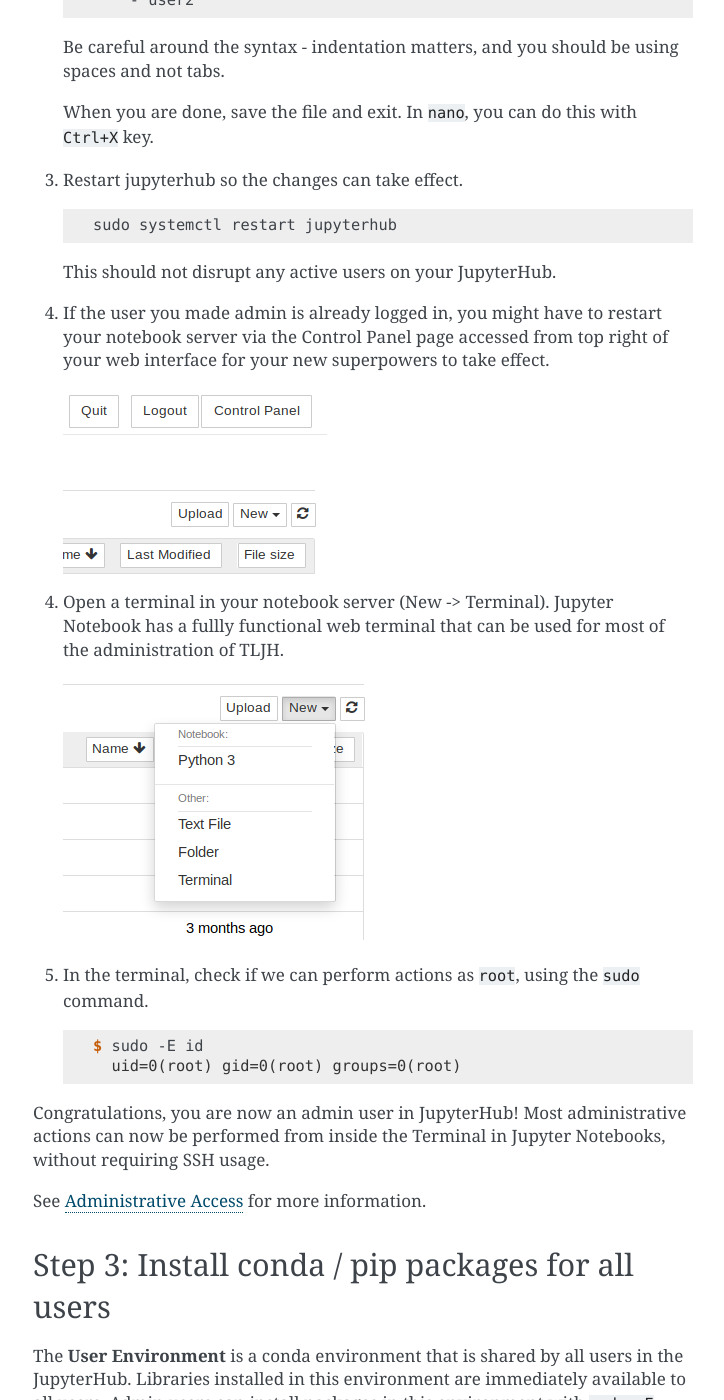
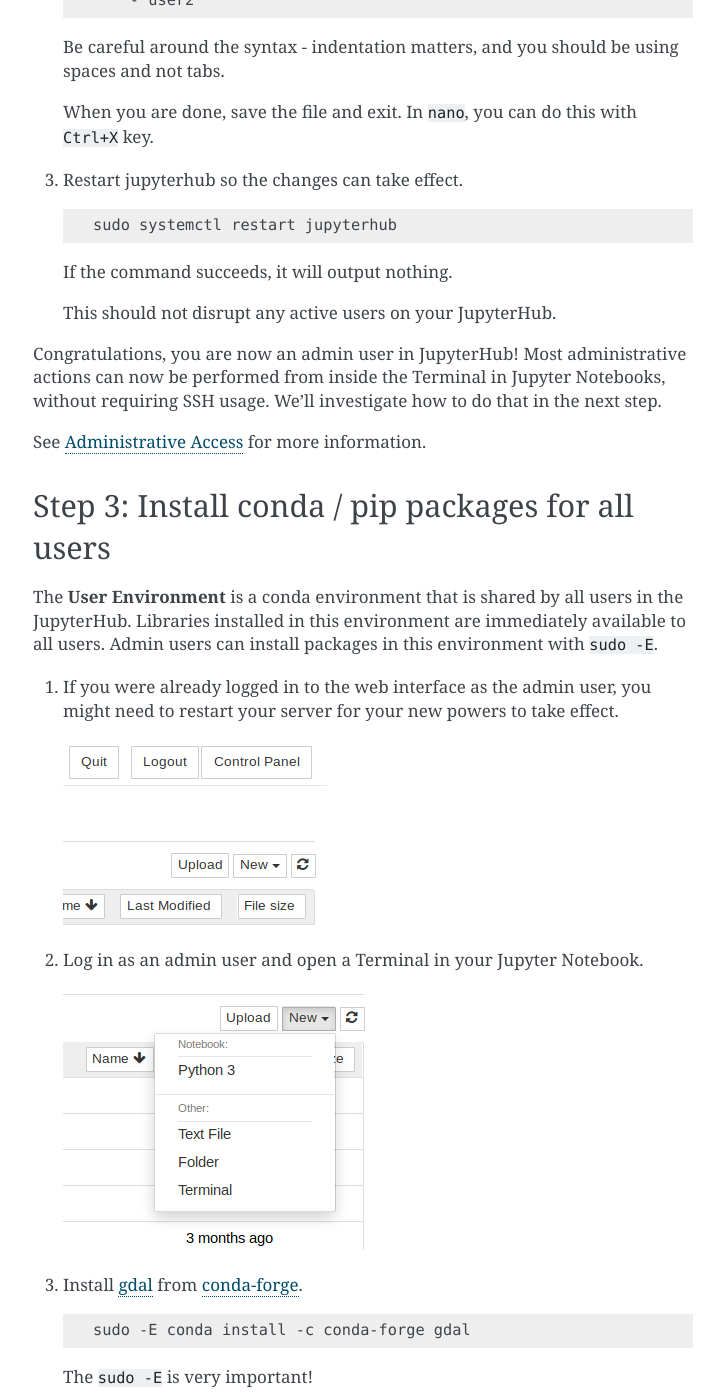
Before and after one commit to jupyterhub/the-littlest-jupyterhub, a Sphinx documentation site: the page built from docs/tutorials/quickstart.rst, in a window 1280 px wide and 1400 px high, scrolled down 1322 px. Shown: the whole window, without its empty margins (387-1111 px from the left). Built offline with Sphinx 7.4.7, drawn with Linux system fonts in a browser that asks for light colours; some of the changed text lies outside the part shown.

Commit message:
Cleanup quickstart to be simpler & clearer
Refer #8

```diff
--- a/docs/tutorials/quickstart.rst
+++ b/docs/tutorials/quickstart.rst
@@ -72,33 +72,13 @@
 
       sudo systemctl restart jupyterhub
 
+   If the command succeeds, it will output nothing.
+
    This should not disrupt any active users on your JupyterHub.
-
-4. If the user you made admin is already logged in, you might have to restart your
-   notebook server via the Control Panel page accessed from top right of your web
-   interface for your new superpowers to take effect.
-
-   .. image:: ../images/control_panel_button.png
-      :alt: Control Panel button on top right of Notebook interface
-
-4. Open a terminal in your notebook server (New -> Terminal). Jupyter Notebook
-   has a fullly functional web terminal that can be used for most of the administration
-   of TLJH.
-
-   .. image:: ../images/new_terminal_button.png
-      :alt: New Terminal button under New menu
-
-5. In the terminal, check if we can perform actions as ``root``, using the ``sudo``
-   command.
-
-   .. code-block:: console
-
-     $ sudo -E id
-       uid=0(root) gid=0(root) groups=0(root)
 
 Congratulations, you are now an admin user in JupyterHub! Most administrative
 actions can now be performed from inside the Terminal in Jupyter Notebooks,
-without requiring SSH usage.
+without requiring SSH usage. We'll investigate how to do that in the next step.
 
 See :ref:`admin_access` for more information.
 
@@ -110,8 +90,18 @@
 available to all users. Admin users can install packages in this environment
 with ``sudo -E``.
 
-1. As an admin user, open a terminal in your notebook server
-2. Install `gdal <https://anaconda.org/conda-forge/gdal>`_ from `conda-forge <https://conda-forge.org/>`_.
+#. If you were already logged in to the web interface as the admin user, you
+   might need to restart your server for your new powers to take effect.
+
+   .. image:: ../images/control_panel_button.png
+      :alt: Control Panel button on top right of Notebook interface
+
+#. Log in as an admin user and open a Terminal in your Jupyter Notebook.
+
+   .. image:: ../images/new_terminal_button.png
+      :alt: New Terminal button under New menu
+
+#. Install `gdal <https://anaconda.org/conda-forge/gdal>`_ from `conda-forge <https://conda-forge.org/>`_.
 
    .. code-block:: bash
 
```
Also changed, not shown: other parts of docs/tutorials/quickstart.rst (+3 -3 lines).
